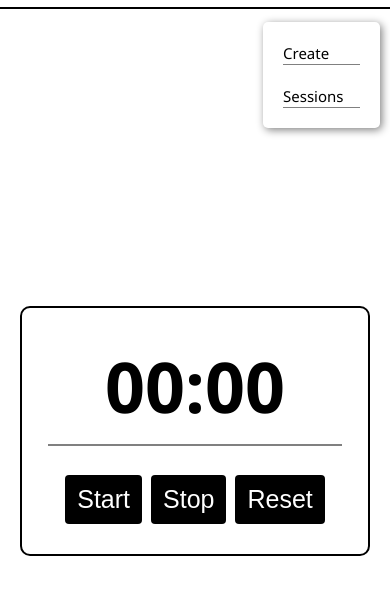
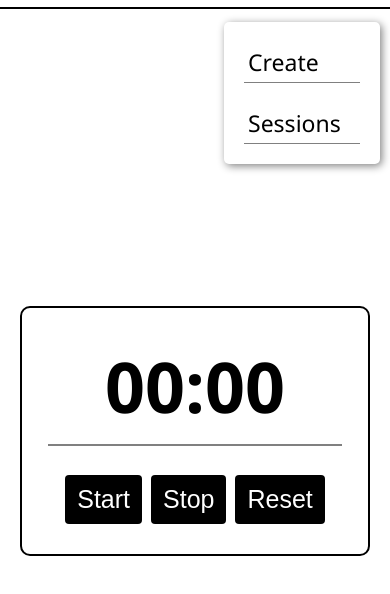
Before and after one commit to TayyabAhmed890/Focused-App, a plain HTML site: page index.html in a window 390 px wide. Both pictures are taken after a click on the element 365 px from the left and 27 px from the top of the page. Shown: the part 48-642 px from the top of the page. Drawn offline with Linux system fonts and the light colour scheme.

Commit message:
adjust menu bar font sizes

```diff
--- a/style.css
+++ b/style.css
@@ -122,7 +122,7 @@ main {
     position: absolute;
     top: 70px;
     right: 10px;
-    width: 30%;
+    width: 40%;
     border-radius: 5px;
     /* border: 1px solid gainsboro; */
     padding: 20px;
@@ -133,7 +133,13 @@ main {
 
   .nav-links li{
     border-bottom: 1px solid gray;
+    /* background-color: red; */
+    padding: 4px;
     width: 100%;
+  }
+
+  .nav-links li a{
+    font-size: 23px;
   }
 
   .nav-links.active{
```
